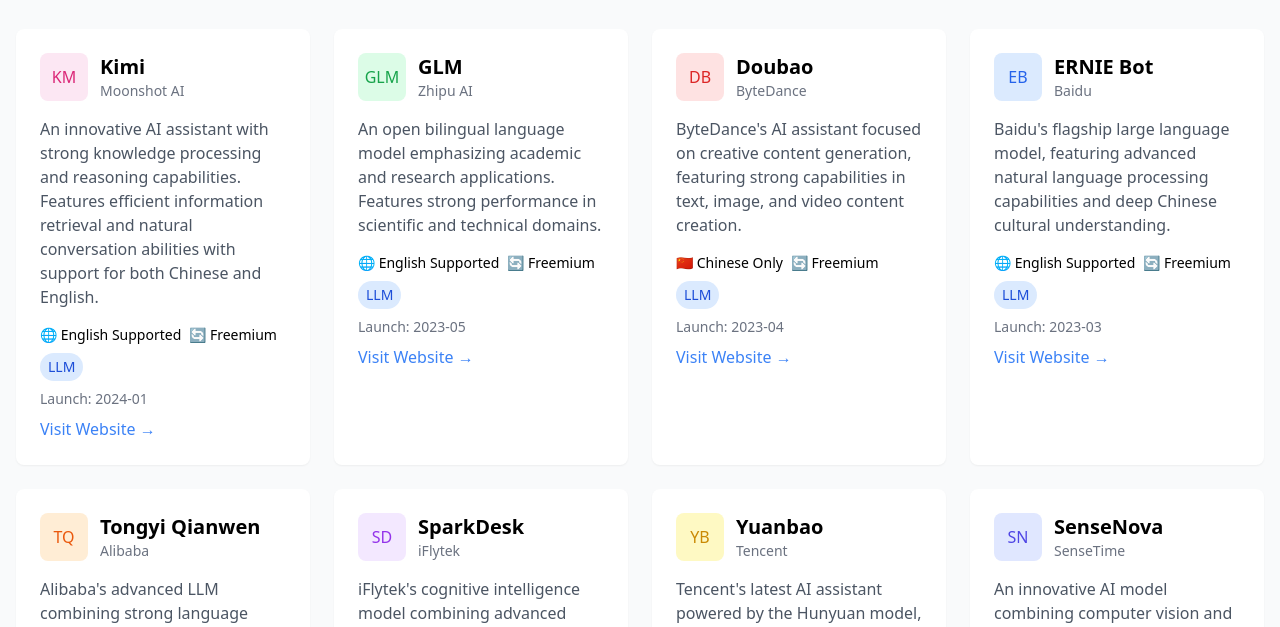
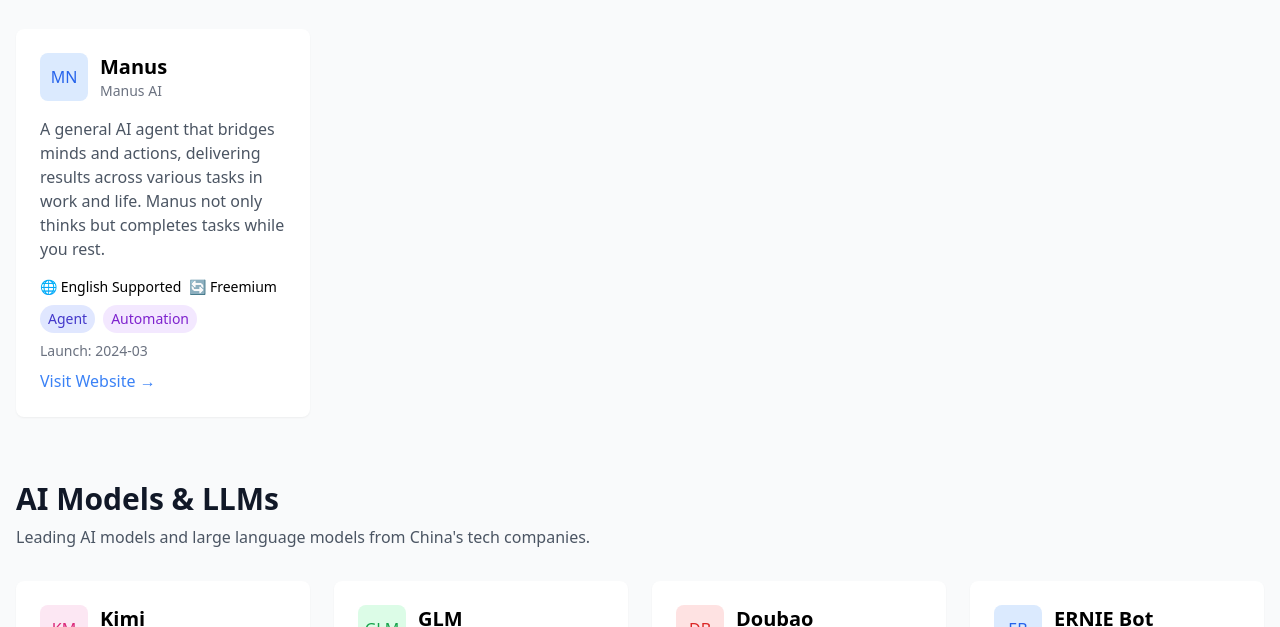
Before and after one commit to aoe1124/chinaai.work, a plain HTML site: page index.html in a window 1280 px wide. Shown: the part 473-1100 px from the top of the page. Drawn offline with nearby package versions, Linux system fonts and the light colour scheme.

Commit message:
feat: 添加AI Agents分类并增加Manus网站

```diff
--- a/index.html
+++ b/index.html
@@ -67,6 +67,7 @@
         <div class="container mx-auto px-4">
             <ul class="flex overflow-x-auto gap-4 py-4 pl-0" role="navigation">
                 <li><span class="py-2 rounded-full text-gray-400 flex items-center font-bold">Categories：</span></li>
+                <li><button data-target="ai-agents" class="nav-btn px-5 py-2 rounded-full text-gray-600 hover:bg-gray-100 hover:text-gray-600">AI Agents</button></li>
                 <li><button data-target="ai-models" class="nav-btn px-5 py-2 rounded-full text-gray-600 hover:bg-gray-100 hover:text-gray-600">AI Models & LLMs</button></li>
                 <li><button data-target="ai-creative" class="nav-btn px-5 py-2 rounded-full text-gray-600 hover:bg-gray-100 hover:text-gray-600">AI Creative Tools</button></li>
                 <li><button data-target="ai-personal" class="nav-btn px-5 py-2 rounded-full text-gray-600 hover:bg-gray-100 hover:text-gray-600">AI Personal Tools</button></li>
@@ -78,6 +79,45 @@
     <!-- Category Modules -->
     <section class="bg-gray-50">
         <div class="container mx-auto px-4 py-12">
+            <!-- AI Agents Module -->
+            <div class="mb-16">
+                <div id="ai-agents" class="flex items-center justify-between mb-8">
+                    <div>
+                        <h2 class="text-3xl font-bold text-gray-900">AI Agents</h2>
+                        <p class="text-gray-600 mt-2">Advanced AI agents that can autonomously perform complex tasks and solve real-world problems.</p>
+                    </div>
+                </div>
+                <div class="grid grid-cols-1 md:grid-cols-2 lg:grid-cols-3 xl:grid-cols-4 gap-6">
+                    <!-- Manus -->
+                    <article class="bg-white rounded-lg shadow-sm hover:shadow-md transition-shadow p-6">
+                        <div class="flex items-center mb-4">
+                            <div class="w-12 h-12 bg-blue-100 rounded-lg flex items-center justify-center text-blue-600">
+                                MN
+                            </div>
+                            <div class="ml-3">
+                                <h3 class="text-xl font-semibold">Manus</h3>
+                                <p class="text-sm text-gray-500">Manus AI</p>
+                            </div>
+                        </div>
+                        <p class="text-gray-600 mb-4">A general AI agent that bridges minds and actions, delivering results across various tasks in work and life. Manus not only thinks but completes tasks while you rest.</p>
+                        <div class="space-y-2">
+                            <div class="flex gap-2">
+                                <span class="text-sm">🌐 English Supported</span>
+                                <span class="text-sm">🔄 Freemium</span>
+                            </div>
+                            <div class="flex gap-2">
+                                <span class="text-sm bg-indigo-100 text-indigo-700 px-2 py-1 rounded-full">Agent</span>
+                                <span class="text-sm bg-purple-100 text-purple-700 px-2 py-1 rounded-full">Automation</span>
+                            </div>
+                            <div class="text-sm text-gray-500">Launch: 2024-03</div>
+                            <a href="https://manus.im/" target="_blank" rel="noopener noreferrer" class="text-blue-500 hover:text-blue-600 inline-flex items-center">
+                                Visit Website →
+                            </a>
+                        </div>
+                    </article>
+                </div>
+            </div>
+
             <!-- AI Models & LLMs Module -->
             <div class="mb-16">
                 <div id="ai-models" class="flex items-center justify-between mb-8">
```
